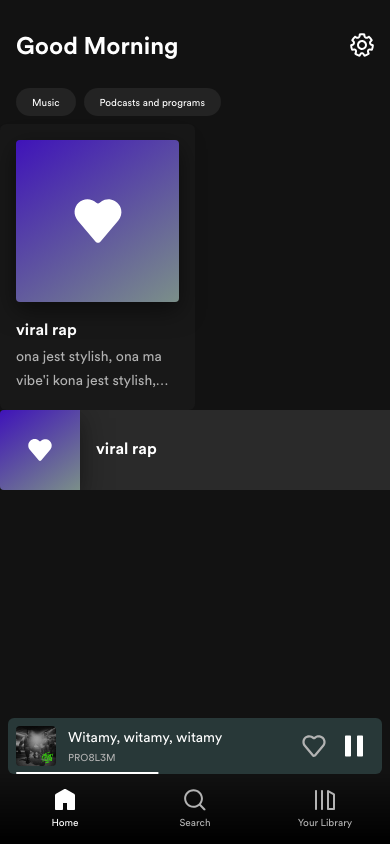
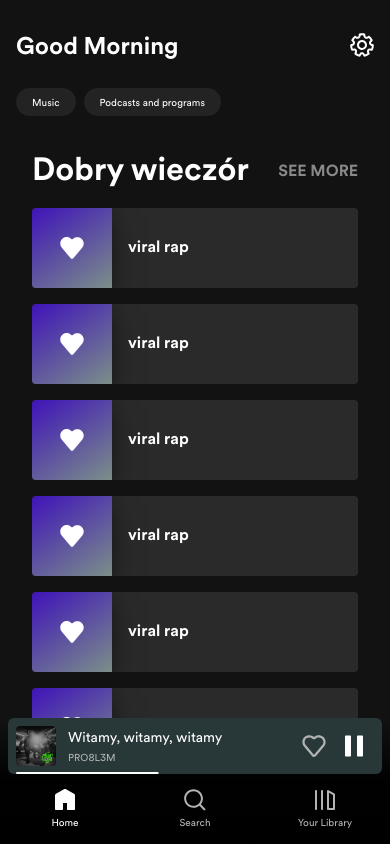
Before and after one commit to RadzioN/spotify-clone, an Angular app: page /main/home in a window 390 px wide. Built offline with nearby package versions, Linux system fonts and the light colour scheme.

Commit message:
Cards section

```diff
--- a/src/app/app.component.html
+++ b/src/app/app.component.html
@@ -8,8 +8,10 @@
         </div>
     </div>
 
-    <app-music-player-mobile></app-music-player-mobile>
-    <app-navigation-bar></app-navigation-bar>
+    <div class="mobile-bar">
+        <app-music-player-mobile></app-music-player-mobile>
+        <app-navigation-bar></app-navigation-bar>
+    </div>
 
     <app-music-player></app-music-player>
 </div>
--- a/src/app/app.component.scss
+++ b/src/app/app.component.scss
@@ -6,7 +6,7 @@
 
     .page {
         display: flex;
-        height: 100%;
+        height: calc(100% - 90px);
 
         .content {
             width: 100%;
@@ -37,18 +37,17 @@
             }
         }
 
-        app-music-player-mobile {
-            display: block;
+        .mobile-bar {
+            height: 126px;
             position: absolute;
             width: 100%;
-            bottom: 70px;
+            bottom: 0;
+            background-image: linear-gradient(transparent, rgba(black, .95),var(--black));
         }
 
+        app-music-player-mobile,
         app-navigation-bar {
             display: block;
-            position: absolute;
-            width: 100%;
-            bottom: 0px;
         }
 
         app-music-player {
--- a/src/app/modules/main/pages/home/home.component.html
+++ b/src/app/modules/main/pages/home/home.component.html
@@ -1,2 +1,18 @@
-<app-card></app-card>
-<app-s-card></app-s-card>
+<!--<app-card></app-card>
+<app-s-card></app-s-card>-->
+<div class="main">
+    <div class="section">
+        <div class="title">
+            <span class="display-large">Dobry wieczór</span>
+            <span class="display-small more">See more</span>
+        </div>
+        <div class="cards">
+            <app-s-card></app-s-card>
+            <app-s-card></app-s-card>
+            <app-s-card></app-s-card>
+            <app-s-card></app-s-card>
+            <app-s-card></app-s-card>
+            <app-s-card></app-s-card>
+        </div>
+    </div>
+</div>
--- a/src/app/modules/main/pages/home/home.component.scss
+++ b/src/app/modules/main/pages/home/home.component.scss
@@ -0,0 +1,50 @@
+.main {
+    padding: 32px;
+
+    .section {
+        width: 100%;
+        display: flex;
+        flex-direction: column;
+        gap: 20px;
+
+        .title {
+            display: flex;
+            align-items: center;
+            justify-content: space-between;
+
+            .more {
+                text-transform: uppercase;
+                color: rgba(white, .5);
+            }
+        }
+
+        .cards {
+            display: grid;
+            grid-template-columns: repeat(3, 1fr);
+            column-gap: 25px;
+            row-gap: 16px;
+            z-index: -1;
+        }
+    }
+}
+
+
+@media only screen and (max-width: 1200px) {
+    .main {
+        .section {
+            .cards {
+                grid-template-columns: repeat(2, 1fr);
+            }
+        }
+    }
+}
+
+@media only screen and (max-width: 950px) {
+    .main {
+        .section {
+            .cards {
+                grid-template-columns: repeat(1, 1fr);
+            }
+        }
+    }
+}
--- a/src/app/modules/main/shared/components/s-card/s-card.component.scss
+++ b/src/app/modules/main/shared/components/s-card/s-card.component.scss
@@ -1,6 +1,6 @@
 .s-card {
     position: relative;
-    width: 415px;
+    width: 100%;
     height: 80px;
     background-color: rgba(white, .1);
     border-radius: 4px;
--- a/src/app/shared/components/navigation-bar/navigation-bar.component.scss
+++ b/src/app/shared/components/navigation-bar/navigation-bar.component.scss
@@ -3,7 +3,6 @@
     width: 100%;
     display: flex;
     justify-content: space-around;
-    background-image: linear-gradient(transparent, var(--black));
 
     .bar-item {
         height: 70px;
```
